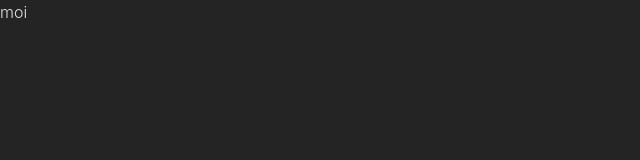
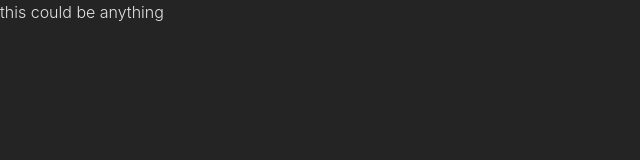
Before and after one commit to JJWaan/vitetaurireactts_template, a React (Vite) app in the folder vitetaurireactts/: page / in a window 1280 px wide. Shown: the top 160 px of the page, without its empty margins (0-640 px from the left). Built offline with nearby package versions, Linux system fonts and the light colour scheme.

Commit message:
structure comments

```diff
--- a/vitetaurireactts/src/App.tsx
+++ b/vitetaurireactts/src/App.tsx
@@ -1,3 +1,5 @@
+// front composition
+
 import Index from "./path";
 
 function App() {
--- a/vitetaurireactts/src/main.tsx
+++ b/vitetaurireactts/src/main.tsx
@@ -1,7 +1,10 @@
+// react front end inject point
 import React from "react";
 import ReactDOM from "react-dom/client";
 
 import App from "./App.tsx";
+
+//
 
 ReactDOM.createRoot(document.getElementById("root") as HTMLElement).render(
   <React.StrictMode>
--- a/vitetaurireactts/src/path/index.tsx
+++ b/vitetaurireactts/src/path/index.tsx
@@ -3,7 +3,7 @@
 import "./index.css";
 
 function Index() {
-  return <>moi</>;
+  return <>this could be anything</>;
 }
 
 export default Index;
```
